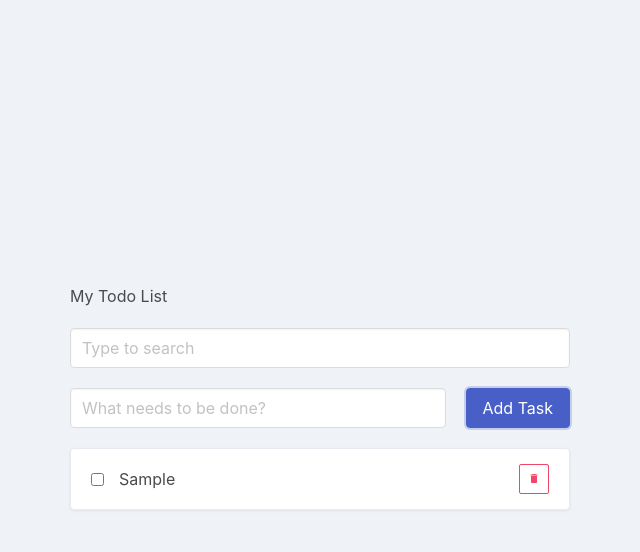
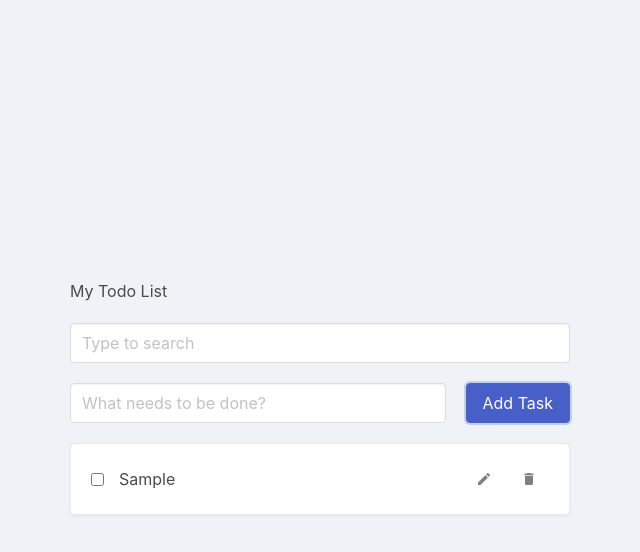
Before and after one commit to vitalii-bilyi-zp/todo, a Vue app: page / in a window 1280 px wide. Both pictures are taken after typing "Sample" into the empty fields and a click on the input "Add Task". Shown: the top 552 px of the page, without its empty margins (320-960 px from the left). Built offline with nearby package versions, Linux system fonts and the light colour scheme.

Commit message:
feat: task editing logic

```diff
--- /dev/null
+++ b/src/components/EditableText.vue
@@ -0,0 +1,71 @@
+<script setup lang="ts">
+import { ref, watch, onMounted, nextTick } from "vue";
+
+interface Props {
+    isEditing: boolean;
+    modelValue: string;
+    error?: string;
+}
+const props = defineProps<Props>();
+
+interface Emits {
+    (e: "update:modelValue", newValue: string | null): void;
+    (e: "submit"): void;
+}
+const emit = defineEmits<Emits>();
+
+function onInput(event: Event) {
+    emit("update:modelValue", (event.target as HTMLInputElement).value);
+}
+
+function onSubmit(): void {
+    emit("submit");
+}
+
+const input = ref<HTMLInputElement | null>(null);
+
+watch(
+    () => props.isEditing,
+    async (newValue: boolean) => {
+        if (!newValue) {
+            return;
+        }
+
+        await nextTick();
+
+        if (input.value) {
+            input.value.focus();
+        }
+    }
+);
+
+onMounted(() => {
+    if (props.isEditing && input.value) {
+        input.value.focus();
+    }
+});
+</script>
+
+<template>
+    <div class="editable-text">
+        <div v-if="props.isEditing" class="field">
+            <div class="control">
+                <input
+                    ref="input"
+                    :value="props.modelValue"
+                    class="input"
+                    :class="{ 'is-danger': props.error }"
+                    type="text"
+                    @input="onInput"
+                    @keyup.enter="onSubmit"
+                />
+            </div>
+            <p v-if="props.error" class="help is-danger">{{ props.error }}</p>
+        </div>
+        <slot v-else>
+            {{ props.modelValue }}
+        </slot>
+    </div>
+</template>
+
+<style scoped></style>
--- a/src/components/TodoProjectList.vue
+++ b/src/components/TodoProjectList.vue
@@ -28,7 +28,7 @@ function deleteTask(id: string | number): void {
 <template>
     <div class="menu">
         <ul class="menu-list">
-            <li v-for="(task, index) in props.tasks" :key="index">
+            <li v-for="task in props.tasks" :key="task.id">
                 <TodoProjectListItem :task="task" @update-task="updateTask" @delete-task="deleteTask" />
             </li>
         </ul>
--- a/src/components/TodoProjectListItem.vue
+++ b/src/components/TodoProjectListItem.vue
@@ -1,7 +1,9 @@
 <script setup lang="ts">
+import EditableText from "@/components/EditableText.vue";
+
 import type { Task } from "@/interfaces";
 import type { Ref } from "vue";
-import { inject, computed } from "vue";
+import { inject, computed, ref } from "vue";
 import { searchTermKey } from "@/keys";
 
 interface Props {
@@ -16,7 +18,7 @@ interface Emits {
 const emit = defineEmits<Emits>();
 
 const searchTerm = inject<Ref<string | null>>(searchTermKey);
-const itemLabelHtml = computed<string>(() => {
+const taskNameHtml = computed<string>(() => {
     if (!searchTerm?.value) {
         return props.task.name;
     }
@@ -26,17 +28,44 @@ const itemLabelHtml = computed<string>(() => {
     return props.task.name.replace(regExp, '<span class="search-term">$&</span>');
 });
 
-const taskIsDone = computed({
+const taskIsDone = computed<boolean>({
     get() {
-        return props.task.isDone;
+        return !!props.task.isDone;
     },
-    set(newValue) {
+    set(newValue: boolean) {
         emit("updateTask", {
             ...props.task,
             isDone: newValue,
         });
     },
 });
+
+const newTaskName: Ref<string> = ref(props.task.name);
+const taskNameError: Ref<string> = ref("");
+const isEditing: Ref<boolean> = ref(false);
+function toggleEditing(): void {
+    if (isEditing.value) {
+        stopEditing();
+    } else {
+        startEditing();
+    }
+}
+function startEditing(): void {
+    newTaskName.value = props.task.name;
+    isEditing.value = true;
+}
+function stopEditing(): void {
+    if (!newTaskName.value) {
+        taskNameError.value = "This field is mandatory";
+        return;
+    }
+
+    isEditing.value = false;
+    emit("updateTask", {
+        ...props.task,
+        name: newTaskName.value,
+    });
+}
 
 function deleteTask(): void {
     emit("deleteTask", props.task.id);
@@ -48,10 +77,26 @@ function deleteTask(): void {
         <label class="checkbox">
             <input type="checkbox" v-model="taskIsDone" />
         </label>
-        <p class="item-label" v-html="itemLabelHtml"></p>
+
+        <EditableText
+            class="item-text"
+            :is-editing="isEditing"
+            :error="taskNameError"
+            v-model="newTaskName"
+            @update:modelValue="taskNameError = ''"
+            @submit="stopEditing"
+        >
+            <p class="task-name" v-html="taskNameHtml"></p>
+        </EditableText>
+
         <div class="item-actions">
-            <button class="button is-small is-danger is-outlined" @click="deleteTask">
-                <span class="icon is-small">
+            <button class="button is-text" :class="{ 'is-active': isEditing }" @click="toggleEditing">
+                <span class="icon">
+                    <i class="mdi mdi-pencil"></i>
+                </span>
+            </button>
+            <button class="button is-text" @click="deleteTask">
+                <span class="icon">
                     <i class="mdi mdi-delete"></i>
                 </span>
             </button>
@@ -72,8 +117,10 @@ function deleteTask(): void {
     overflow: hidden;
 
     &.is-done {
-        .item-label {
-            text-decoration: line-through;
+        .item-text {
+            .task-name {
+                text-decoration: line-through;
+            }
         }
     }
 
@@ -85,14 +132,40 @@ function deleteTask(): void {
     }
 }
 
-.item-label {
+.item-text {
     flex-grow: 1;
     margin-right: 20px;
     overflow: hidden;
-    text-overflow: ellipsis;
+
+    .task-name {
+        overflow: hidden;
+        text-overflow: ellipsis;
+    }
 
     :deep(.search-term) {
         font-weight: 500;
     }
 }
+
+.item-actions {
+    display: flex;
+    align-items: center;
+
+    .button {
+        .icon {
+            opacity: 0.7;
+        }
+
+        &:hover,
+        &.is-active {
+            .icon {
+                opacity: 1;
+            }
+        }
+
+        & + .button {
+            margin-left: 5px;
+        }
+    }
+}
 </style>
```
